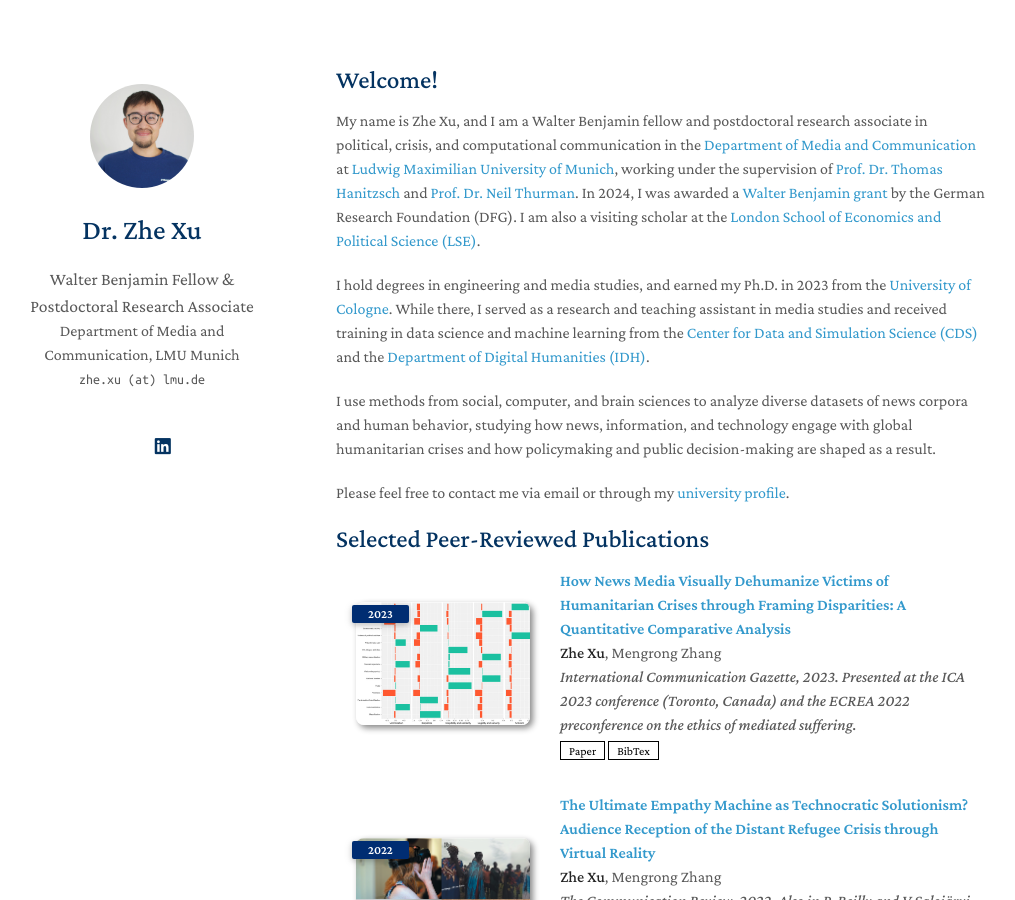
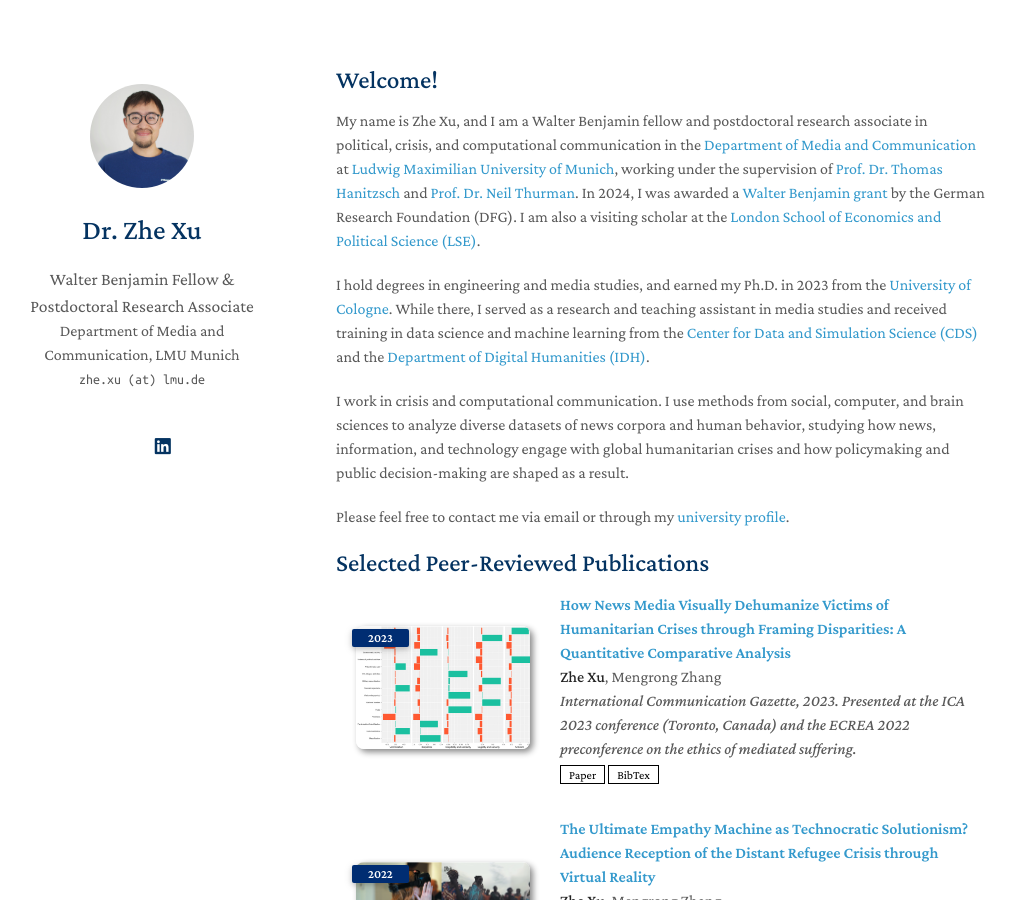
Before and after one commit to zhexuphd/home, a Jekyll site: the page built from index.md, in a window 1280 px wide and 900 px high. Shown: the whole window, without its empty margins (134-1149 px from the left). Built offline with Jekyll 4.4.1, drawn with Linux system fonts in a browser that asks for light colours; a style sheet for code colours, icons or effects is not loaded; our own code applies the rules of GitHub Pages for plain Markdown files.

Commit message:
Update index.md

```diff
--- a/index.md
+++ b/index.md
@@ -7,7 +7,7 @@
 
 I hold degrees in engineering and media studies, and earned my Ph.D. in 2023 from the [University of Cologne](https://www.uni-koeln.de/en/). While there, I served as a research and teaching assistant in media studies and received training in data science and machine learning from the [Center for Data and Simulation Science (CDS)](https://cds.uni-koeln.de/en/) and the [Department of Digital Humanities (IDH)](https://dh.phil-fak.uni-koeln.de/).
 
-I use methods from social, computer, and brain sciences to analyze diverse datasets of news corpora and human behavior, studying how news, information, and technology engage with global humanitarian crises and how policymaking and public decision-making are shaped as a result.
+I work in crisis and computational communication. I use methods from social, computer, and brain sciences to analyze diverse datasets of news corpora and human behavior, studying how news, information, and technology engage with global humanitarian crises and how policymaking and public decision-making are shaped as a result.
 
 Please feel free to contact me via email or through my [university profile](https://www.ifkw.uni-muenchen.de/organisation/personen/mitarbeiter/xu_zhe/index.html).
 
```
